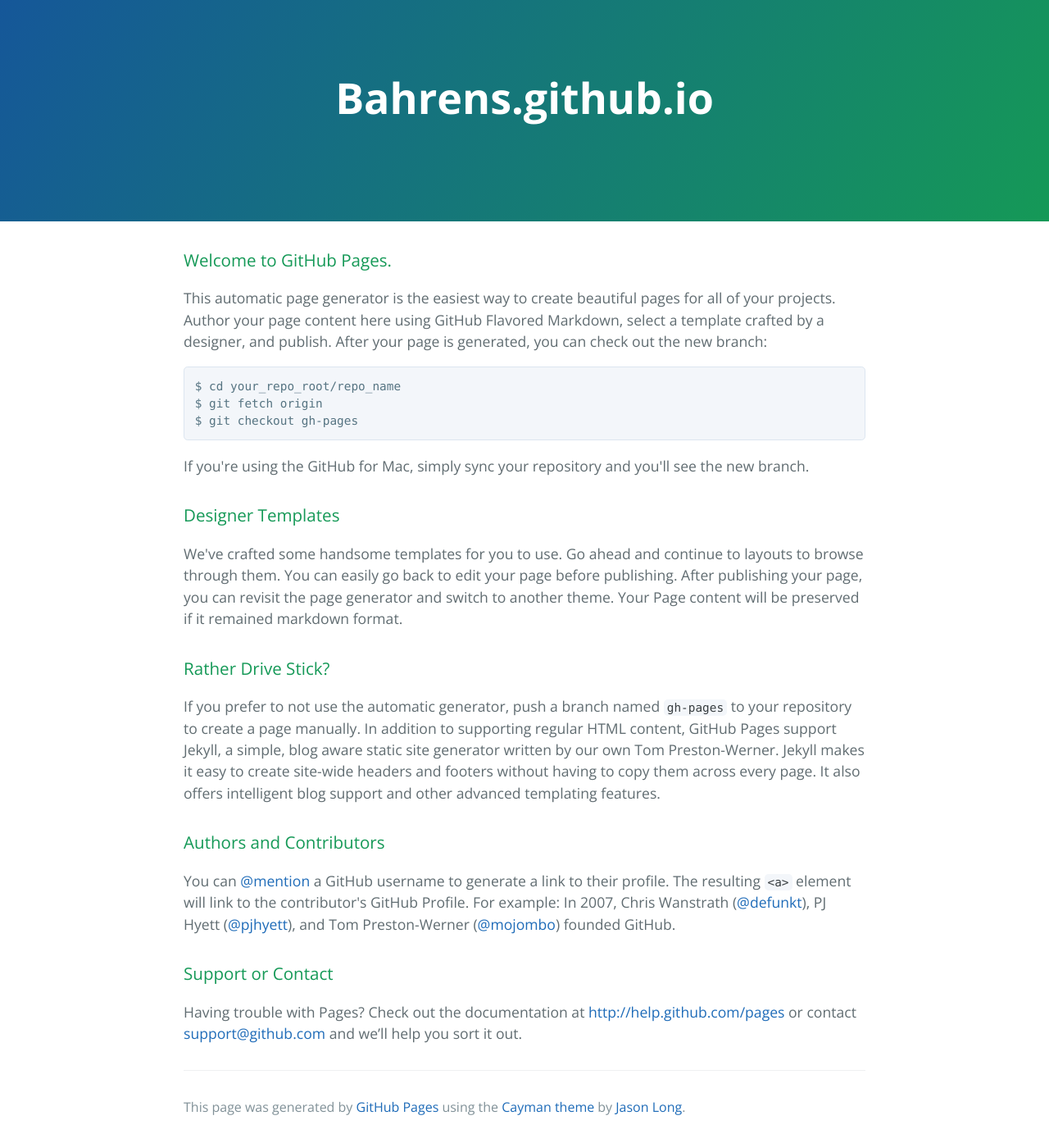
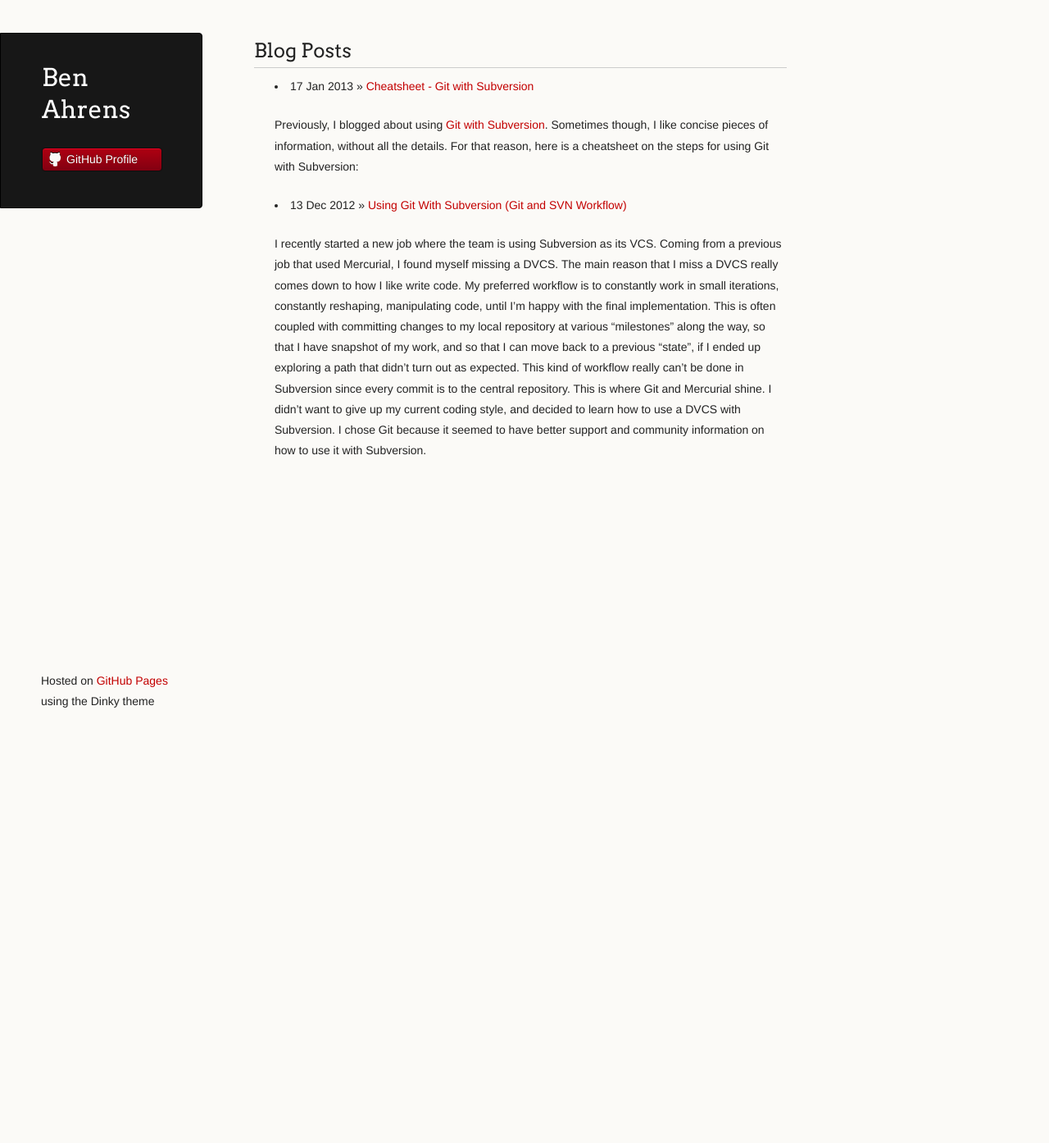
Before and after one commit to bahrens/bahrens.github.io, a Jekyll site: the page built from index.html, in a window 1280 px wide. Shown: the whole page at 82% size. Built offline with Jekyll 4.4.1, drawn with Linux system fonts in a browser that asks for light colours; after the commit the page ends 900 px from its top, so only the background shows below that.

Commit message:
Revert "Replace master branch with page content via GitHub"
This reverts commit ff1b1cff6c143432b1cd9f302e1de0b30ffe61e8.

```diff
--- a/index.html
+++ b/index.html
@@ -1,60 +1,16 @@
-<!DOCTYPE html>
-<html lang="en-us">
-  <head>
-    <meta charset="UTF-8">
-    <title>Bahrens.github.io by bahrens</title>
-    <meta name="viewport" content="width=device-width, initial-scale=1">
-    <link rel="stylesheet" type="text/css" href="stylesheets/normalize.css" media="screen">
-    <link href='https://fonts.googleapis.com/css?family=Open+Sans:400,700' rel='stylesheet' type='text/css'>
-    <link rel="stylesheet" type="text/css" href="stylesheets/stylesheet.css" media="screen">
-    <link rel="stylesheet" type="text/css" href="stylesheets/github-light.css" media="screen">
-  </head>
-  <body>
-    <section class="page-header">
-      <h1 class="project-name">Bahrens.github.io</h1>
-      <h2 class="project-tagline"></h2>
-    </section>
+---
+layout: default
+title: Ben Ahrens
+---
 
-    <section class="main-content">
-      <h3>
-<a id="welcome-to-github-pages" class="anchor" href="#welcome-to-github-pages" aria-hidden="true"><span aria-hidden="true" class="octicon octicon-link"></span></a>Welcome to GitHub Pages.</h3>
+<h2>
+ Blog Posts
+</h2>
 
-<p>This automatic page generator is the easiest way to create beautiful pages for all of your projects. Author your page content here using GitHub Flavored Markdown, select a template crafted by a designer, and publish. After your page is generated, you can check out the new branch:</p>
-
-<pre><code>$ cd your_repo_root/repo_name
-$ git fetch origin
-$ git checkout gh-pages
-</code></pre>
-
-<p>If you're using the GitHub for Mac, simply sync your repository and you'll see the new branch.</p>
-
-<h3>
-<a id="designer-templates" class="anchor" href="#designer-templates" aria-hidden="true"><span aria-hidden="true" class="octicon octicon-link"></span></a>Designer Templates</h3>
-
-<p>We've crafted some handsome templates for you to use. Go ahead and continue to layouts to browse through them. You can easily go back to edit your page before publishing. After publishing your page, you can revisit the page generator and switch to another theme. Your Page content will be preserved if it remained markdown format.</p>
-
-<h3>
-<a id="rather-drive-stick" class="anchor" href="#rather-drive-stick" aria-hidden="true"><span aria-hidden="true" class="octicon octicon-link"></span></a>Rather Drive Stick?</h3>
-
-<p>If you prefer to not use the automatic generator, push a branch named <code>gh-pages</code> to your repository to create a page manually. In addition to supporting regular HTML content, GitHub Pages support Jekyll, a simple, blog aware static site generator written by our own Tom Preston-Werner. Jekyll makes it easy to create site-wide headers and footers without having to copy them across every page. It also offers intelligent blog support and other advanced templating features.</p>
-
-<h3>
-<a id="authors-and-contributors" class="anchor" href="#authors-and-contributors" aria-hidden="true"><span aria-hidden="true" class="octicon octicon-link"></span></a>Authors and Contributors</h3>
-
-<p>You can <a href="https://help.github.com/articles/basic-writing-and-formatting-syntax/#mentioning-users-and-teams" class="user-mention">@mention</a> a GitHub username to generate a link to their profile. The resulting <code>&lt;a&gt;</code> element will link to the contributor's GitHub Profile. For example: In 2007, Chris Wanstrath (<a href="https://github.com/defunkt" class="user-mention">@defunkt</a>), PJ Hyett (<a href="https://github.com/pjhyett" class="user-mention">@pjhyett</a>), and Tom Preston-Werner (<a href="https://github.com/mojombo" class="user-mention">@mojombo</a>) founded GitHub.</p>
-
-<h3>
-<a id="support-or-contact" class="anchor" href="#support-or-contact" aria-hidden="true"><span aria-hidden="true" class="octicon octicon-link"></span></a>Support or Contact</h3>
-
-<p>Having trouble with Pages? Check out the documentation at <a href="http://help.github.com/pages">http://help.github.com/pages</a> or contact <a href="mailto:support@github.com">support@github.com</a> and we’ll help you sort it out.</p>
-
-      <footer class="site-footer">
-
-        <span class="site-footer-credits">This page was generated by <a href="https://pages.github.com">GitHub Pages</a> using the <a href="https://github.com/jasonlong/cayman-theme">Cayman theme</a> by <a href="https://twitter.com/jasonlong">Jason Long</a>.</span>
-      </footer>
-
-    </section>
-
-
-  </body>
-</html>
+<ul class="posts">
+  {% for post in site.posts %}
+    <li>
+      <span>{{ post.date | date_to_string }}</span> &raquo; <a href="{{ post.url }}">{{ post.title }}</a></li>
+      <p>{{ post.excerpt }}</p>
+  {% endfor %}
+</ul>
--- a/stylesheets/github-light.css
+++ /dev/null
@@ -1,123 +0,0 @@
-/*
-The MIT License (MIT)
-
-Copyright (c) 2015 GitHub, Inc.
-
-Permission is hereby granted, free of charge, to any person obtaining a copy
-of this software and associated documentation files (the "Software"), to deal
-in the Software without restriction, including without limitation the rights
-to use, copy, modify, merge, publish, distribute, sublicense, and/or sell
-copies of the Software, and to permit persons to whom the Software is
-furnished to do so, subject to the following conditions:
-
-The above copyright notice and this permission notice shall be included in all
-copies or substantial portions of the Software.
-
-THE SOFTWARE IS PROVIDED "AS IS", WITHOUT WARRANTY OF ANY KIND, EXPRESS OR
-IMPLIED, INCLUDING BUT NOT LIMITED TO THE WARRANTIES OF MERCHANTABILITY,
-FITNESS FOR A PARTICULAR PURPOSE AND NONINFRINGEMENT. IN NO EVENT SHALL THE
-AUTHORS OR COPYRIGHT HOLDERS BE LIABLE FOR ANY CLAIM, DAMAGES OR OTHER
-LIABILITY, WHETHER IN AN ACTION OF CONTRACT, TORT OR OTHERWISE, ARISING FROM,
-OUT OF OR IN CONNECTION WITH THE SOFTWARE OR THE USE OR OTHER DEALINGS IN THE
-SOFTWARE.
-
-*/
-
-.pl-c /* comment */ {
-  color: #969896;
-}
-
-.pl-c1      /* constant, markup.raw, meta.diff.header, meta.module-reference, meta.property-name, support, support.constant, support.variable, variable.other.constant */,
-.pl-s .pl-v /* string variable */ {
-  color: #0086b3;
-}
-
-.pl-e  /* entity */,
-.pl-en /* entity.name */ {
-  color: #795da3;
-}
-
-.pl-s .pl-s1 /* string source */,
-.pl-smi      /* storage.modifier.import, storage.modifier.package, storage.type.java, variable.other, variable.parameter.function */ {
-  color: #333;
-}
-
-.pl-ent /* entity.name.tag */ {
-  color: #63a35c;
-}
-
-.pl-k /* keyword, storage, storage.type */ {
-  color: #a71d5d;
-}
-
-.pl-pds              /* punctuation.definition.string, string.regexp.character-class */,
-.pl-s                /* string */,
-.pl-s .pl-pse .pl-s1 /* string punctuation.section.embedded source */,
-.pl-sr               /* string.regexp */,
-.pl-sr .pl-cce       /* string.regexp constant.character.escape */,
-.pl-sr .pl-sra       /* string.regexp string.regexp.arbitrary-repitition */,
-.pl-sr .pl-sre       /* string.regexp source.ruby.embedded */ {
-  color: #183691;
-}
-
-.pl-v /* variable */ {
-  color: #ed6a43;
-}
-
-.pl-id /* invalid.deprecated */ {
-  color: #b52a1d;
-}
-
-.pl-ii /* invalid.illegal */ {
-  background-color: #b52a1d;
-  color: #f8f8f8;
-}
-
-.pl-sr .pl-cce /* string.regexp constant.character.escape */ {
-  color: #63a35c;
-  font-weight: bold;
-}
-
-.pl-ml /* markup.list */ {
-  color: #693a17;
-}
-
-.pl-mh        /* markup.heading */,
-.pl-mh .pl-en /* markup.heading entity.name */,
-.pl-ms        /* meta.separator */ {
-  color: #1d3e81;
-  font-weight: bold;
-}
-
-.pl-mq /* markup.quote */ {
-  color: #008080;
-}
-
-.pl-mi /* markup.italic */ {
-  color: #333;
-  font-style: italic;
-}
-
-.pl-mb /* markup.bold */ {
-  color: #333;
-  font-weight: bold;
-}
-
-.pl-md /* markup.deleted, meta.diff.header.from-file */ {
-  background-color: #ffecec;
-  color: #bd2c00;
-}
-
-.pl-mi1 /* markup.inserted, meta.diff.header.to-file */ {
-  background-color: #eaffea;
-  color: #55a532;
-}
-
-.pl-mdr /* meta.diff.range */ {
-  color: #795da3;
-  font-weight: bold;
-}
-
-.pl-mo /* meta.output */ {
-  color: #1d3e81;
-}
--- a/stylesheets/stylesheet.css
+++ /dev/null
@@ -1,245 +0,0 @@
-* {
-  box-sizing: border-box; }
-
-body {
-  padding: 0;
-  margin: 0;
-  font-family: "Open Sans", "Helvetica Neue", Helvetica, Arial, sans-serif;
-  font-size: 16px;
-  line-height: 1.5;
-  color: #606c71; }
-
-a {
-  color: #1e6bb8;
-  text-decoration: none; }
-  a:hover {
-    text-decoration: underline; }
-
-.btn {
-  display: inline-block;
-  margin-bottom: 1rem;
-  color: rgba(255, 255, 255, 0.7);
-  background-color: rgba(255, 255, 255, 0.08);
-  border-color: rgba(255, 255, 255, 0.2);
-  border-style: solid;
-  border-width: 1px;
-  border-radius: 0.3rem;
-  transition: color 0.2s, background-color 0.2s, border-color 0.2s; }
-  .btn + .btn {
-    margin-left: 1rem; }
-
-.btn:hover {
-  color: rgba(255, 255, 255, 0.8);
-  text-decoration: none;
-  background-color: rgba(255, 255, 255, 0.2);
-  border-color: rgba(255, 255, 255, 0.3); }
-
-@media screen and (min-width: 64em) {
-  .btn {
-    padding: 0.75rem 1rem; } }
-
-@media screen and (min-width: 42em) and (max-width: 64em) {
-  .btn {
-    padding: 0.6rem 0.9rem;
-    font-size: 0.9rem; } }
-
-@media screen and (max-width: 42em) {
-  .btn {
-    display: block;
-    width: 100%;
-    padding: 0.75rem;
-    font-size: 0.9rem; }
-    .btn + .btn {
-      margin-top: 1rem;
-      margin-left: 0; } }
-
-.page-header {
-  color: #fff;
-  text-align: center;
-  background-color: #159957;
-  background-image: linear-gradient(120deg, #155799, #159957); }
-
-@media screen and (min-width: 64em) {
-  .page-header {
-    padding: 5rem 6rem; } }
-
-@media screen and (min-width: 42em) and (max-width: 64em) {
-  .page-header {
-    padding: 3rem 4rem; } }
-
-@media screen and (max-width: 42em) {
-  .page-header {
-    padding: 2rem 1rem; } }
-
-.project-name {
-  margin-top: 0;
-  margin-bottom: 0.1rem; }
-
-@media screen and (min-width: 64em) {
-  .project-name {
-    font-size: 3.25rem; } }
-
-@media screen and (min-width: 42em) and (max-width: 64em) {
-  .project-name {
-    font-size: 2.25rem; } }
-
-@media screen and (max-width: 42em) {
-  .project-name {
-    font-size: 1.75rem; } }
-
-.project-tagline {
-  margin-bottom: 2rem;
-  font-weight: normal;
-  opacity: 0.7; }
-
-@media screen and (min-width: 64em) {
-  .project-tagline {
-    font-size: 1.25rem; } }
-
-@media screen and (min-width: 42em) and (max-width: 64em) {
-  .project-tagline {
-    font-size: 1.15rem; } }
-
-@media screen and (max-width: 42em) {
-  .project-tagline {
-    font-size: 1rem; } }
-
-.main-content :first-child {
-  margin-top: 0; }
-.main-content img {
-  max-width: 100%; }
-.main-content h1, .main-content h2, .main-content h3, .main-content h4, .main-content h5, .main-content h6 {
-  margin-top: 2rem;
-  margin-bottom: 1rem;
-  font-weight: normal;
-  color: #159957; }
-.main-content p {
-  margin-bottom: 1em; }
-.main-content code {
-  padding: 2px 4px;
-  font-family: Consolas, "Liberation Mono", Menlo, Courier, monospace;
-  font-size: 0.9rem;
-  color: #383e41;
-  background-color: #f3f6fa;
-  border-radius: 0.3rem; }
-.main-content pre {
-  padding: 0.8rem;
-  margin-top: 0;
-  margin-bottom: 1rem;
-  font: 1rem Consolas, "Liberation Mono", Menlo, Courier, monospace;
-  color: #567482;
-  word-wrap: normal;
-  background-color: #f3f6fa;
-  border: solid 1px #dce6f0;
-  border-radius: 0.3rem; }
-  .main-content pre > code {
-    padding: 0;
-    margin: 0;
-    font-size: 0.9rem;
-    color: #567482;
-    word-break: normal;
-    white-space: pre;
-    background: transparent;
-    border: 0; }
-.main-content .highlight {
-  margin-bottom: 1rem; }
-  .main-content .highlight pre {
-    margin-bottom: 0;
-    word-break: normal; }
-.main-content .highlight pre, .main-content pre {
-  padding: 0.8rem;
-  overflow: auto;
-  font-size: 0.9rem;
-  line-height: 1.45;
-  border-radius: 0.3rem; }
-.main-content pre code, .main-content pre tt {
-  display: inline;
-  max-width: initial;
-  padding: 0;
-  margin: 0;
-  overflow: initial;
-  line-height: inherit;
-  word-wrap: normal;
-  background-color: transparent;
-  border: 0; }
-  .main-content pre code:before, .main-content pre code:after, .main-content pre tt:before, .main-content pre tt:after {
-    content: normal; }
-.main-content ul, .main-content ol {
-  margin-top: 0; }
-.main-content blockquote {
-  padding: 0 1rem;
-  margin-left: 0;
-  color: #819198;
-  border-left: 0.3rem solid #dce6f0; }
-  .main-content blockquote > :first-child {
-    margin-top: 0; }
-  .main-content blockquote > :last-child {
-    margin-bottom: 0; }
-.main-content table {
-  display: block;
-  width: 100%;
-  overflow: auto;
-  word-break: normal;
-  word-break: keep-all; }
-  .main-content table th {
-    font-weight: bold; }
-  .main-content table th, .main-content table td {
-    padding: 0.5rem 1rem;
-    border: 1px solid #e9ebec; }
-.main-content dl {
-  padding: 0; }
-  .main-content dl dt {
-    padding: 0;
-    margin-top: 1rem;
-    font-size: 1rem;
-    font-weight: bold; }
-  .main-content dl dd {
-    padding: 0;
-    margin-bottom: 1rem; }
-.main-content hr {
-  height: 2px;
-  padding: 0;
-  margin: 1rem 0;
-  background-color: #eff0f1;
-  border: 0; }
-
-@media screen and (min-width: 64em) {
-  .main-content {
-    max-width: 64rem;
-    padding: 2rem 6rem;
-    margin: 0 auto;
-    font-size: 1.1rem; } }
-
-@media screen and (min-width: 42em) and (max-width: 64em) {
-  .main-content {
-    padding: 2rem 4rem;
-    font-size: 1.1rem; } }
-
-@media screen and (max-width: 42em) {
-  .main-content {
-    padding: 2rem 1rem;
-    font-size: 1rem; } }
-
-.site-footer {
-  padding-top: 2rem;
-  margin-top: 2rem;
-  border-top: solid 1px #eff0f1; }
-
-.site-footer-owner {
-  display: block;
-  font-weight: bold; }
-
-.site-footer-credits {
-  color: #819198; }
-
-@media screen and (min-width: 64em) {
-  .site-footer {
-    font-size: 1rem; } }
-
-@media screen and (min-width: 42em) and (max-width: 64em) {
-  .site-footer {
-    font-size: 1rem; } }
-
-@media screen and (max-width: 42em) {
-  .site-footer {
-    font-size: 0.9rem; } }
```
Also changed, not shown: params.json (+1 -7 lines), stylesheets/normalize.css (deleted).
